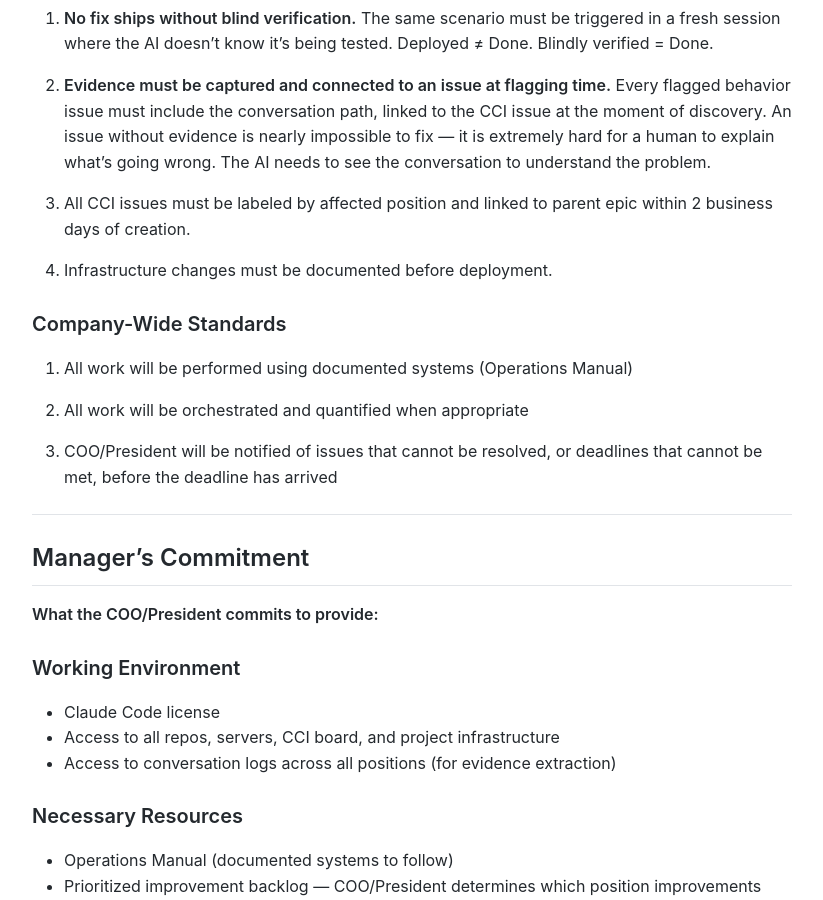
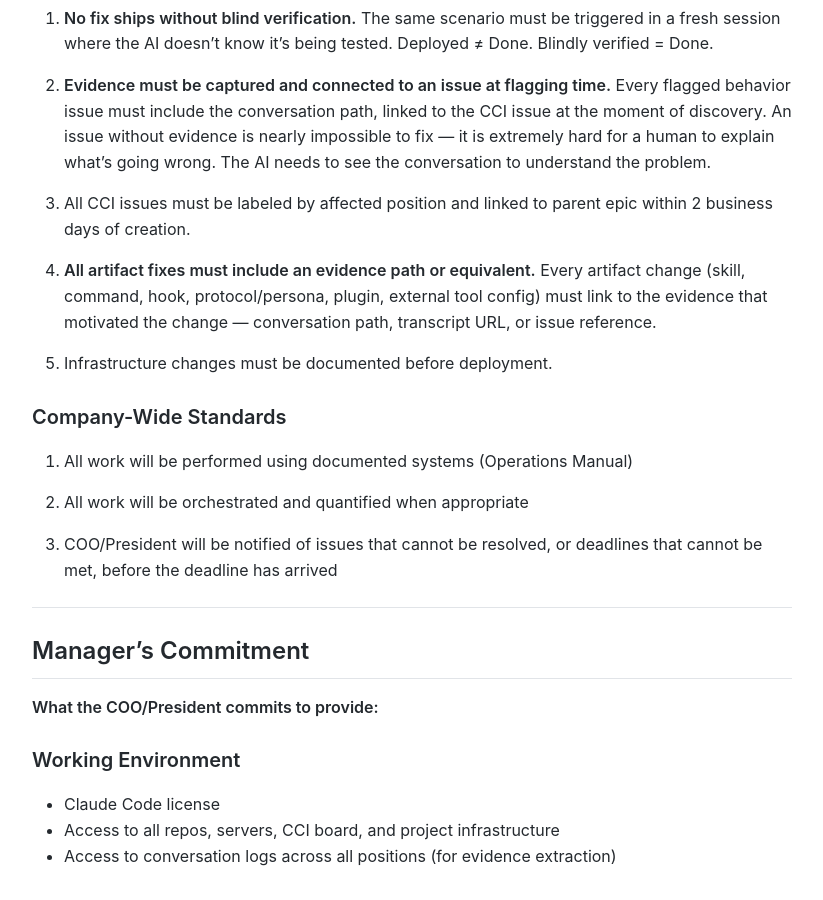
Before and after one commit to MariusWilsch/public-wilsch-ai-pages, a Jekyll site: the page built from global/system-engineer-position-agreement-wilsch-ai-services.md, in a window 1280 px wide and 900 px high, scrolled down 2705 px. Shown: the whole window, without its empty margins (228-1051 px from the left). Built offline with Jekyll 4.4.1, drawn with Linux system fonts in a browser that asks for light colours; our own code applies the rules of GitHub Pages for plain Markdown files.

Commit message:
Sync from hippocampus 2026-02-17

```diff
--- a/global/system-engineer-position-agreement-wilsch-ai-services.md
+++ b/global/system-engineer-position-agreement-wilsch-ai-services.md
@@ -79,7 +79,9 @@ Position Agreement for the System Engineer position at Wilsch AI Services. Frame
 
 3. All CCI issues must be labeled by affected position and linked to parent epic within 2 business days of creation.
 
-4. Infrastructure changes must be documented before deployment.
+4. **All artifact fixes must include an evidence path or equivalent.** Every artifact change (skill, command, hook, protocol/persona, plugin, external tool config) must link to the evidence that motivated the change — conversation path, transcript URL, or issue reference.
+
+5. Infrastructure changes must be documented before deployment.
 
 ### Company-Wide Standards
 
```
